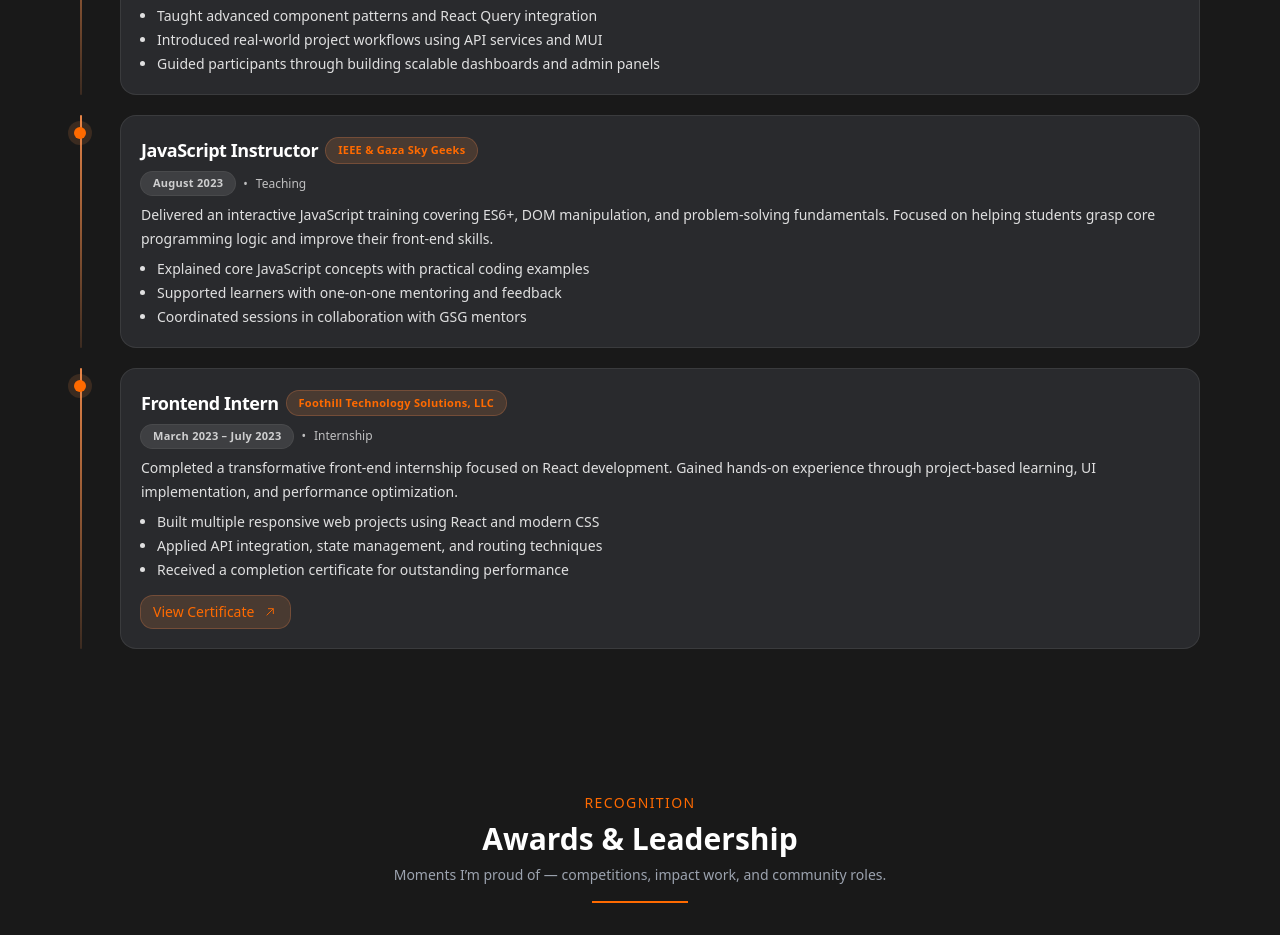
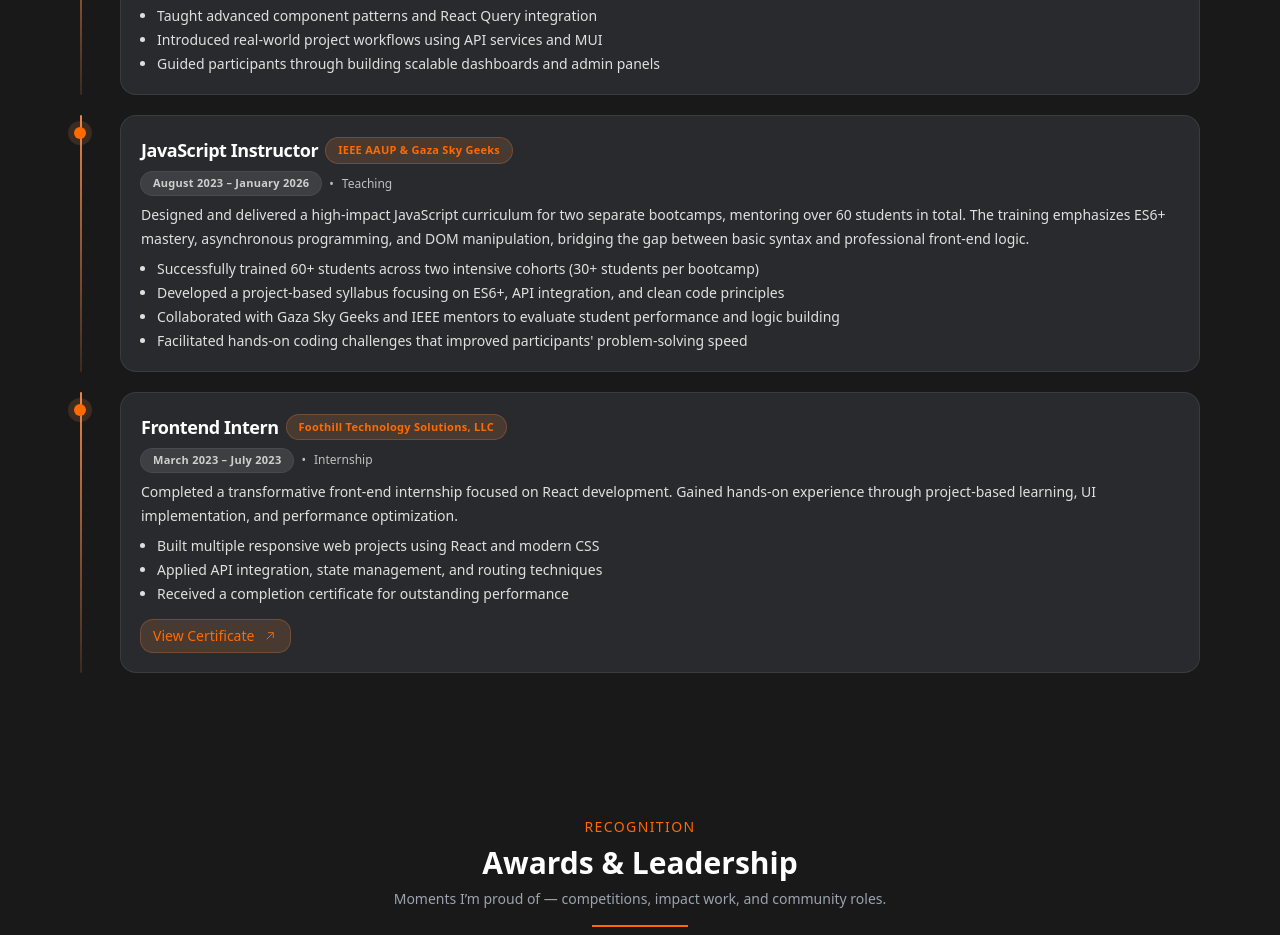
Before and after one commit to a7mad1112/personal-site, a React (Vite) app: page / in a window 1280 px wide. Shown: the part 2480-3415 px from the top of the page. Built offline with nearby package versions, Linux system fonts and the light colour scheme.

Commit message:
update js insructor experience

```diff
--- a/src/data/experiences.js
+++ b/src/data/experiences.js
@@ -39,15 +39,16 @@ export const experiences = [
   {
     id: "e3",
     title: "JavaScript Instructor",
-    company: "IEEE & Gaza Sky Geeks",
-    date: "August 2023",
+    company: "IEEE AAUP & Gaza Sky Geeks",
+    date: "August 2023 – January 2026",
     description: `
-    Delivered an interactive JavaScript training covering ES6+, DOM manipulation, and problem-solving fundamentals. Focused on helping students grasp core programming logic and improve their front-end skills.
+    Designed and delivered a high-impact JavaScript curriculum for two separate bootcamps, mentoring over 60 students in total. The training emphasizes ES6+ mastery, asynchronous programming, and DOM manipulation, bridging the gap between basic syntax and professional front-end logic.
     `,
     achievements: [
-      "Explained core JavaScript concepts with practical coding examples",
-      "Supported learners with one-on-one mentoring and feedback",
-      "Coordinated sessions in collaboration with GSG mentors",
+      "Successfully trained 60+ students across two intensive cohorts (30+ students per bootcamp)",
+      "Developed a project-based syllabus focusing on ES6+, API integration, and clean code principles",
+      "Collaborated with Gaza Sky Geeks and IEEE mentors to evaluate student performance and logic building",
+      "Facilitated hands-on coding challenges that improved participants' problem-solving speed",
     ],
     type: "Teaching",
   },
```
